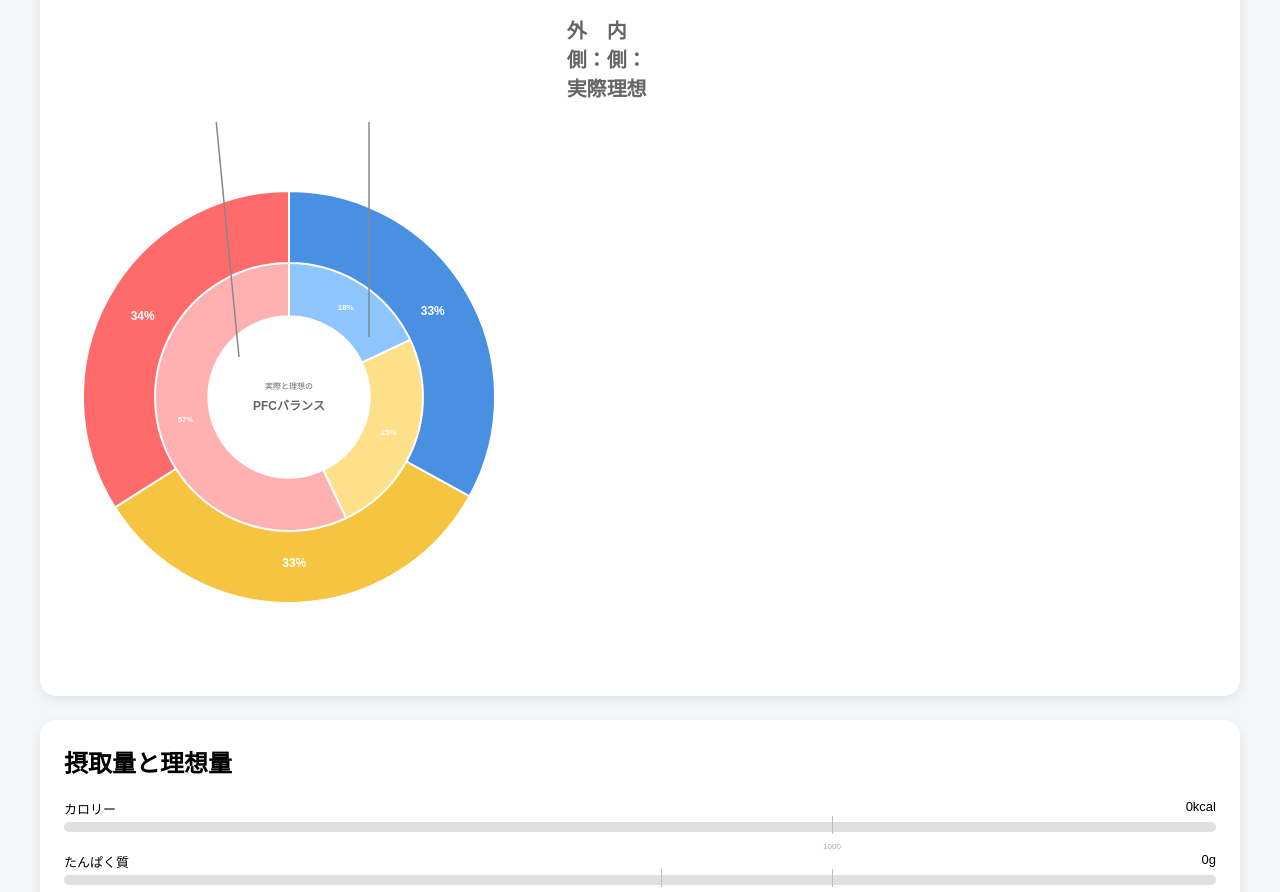
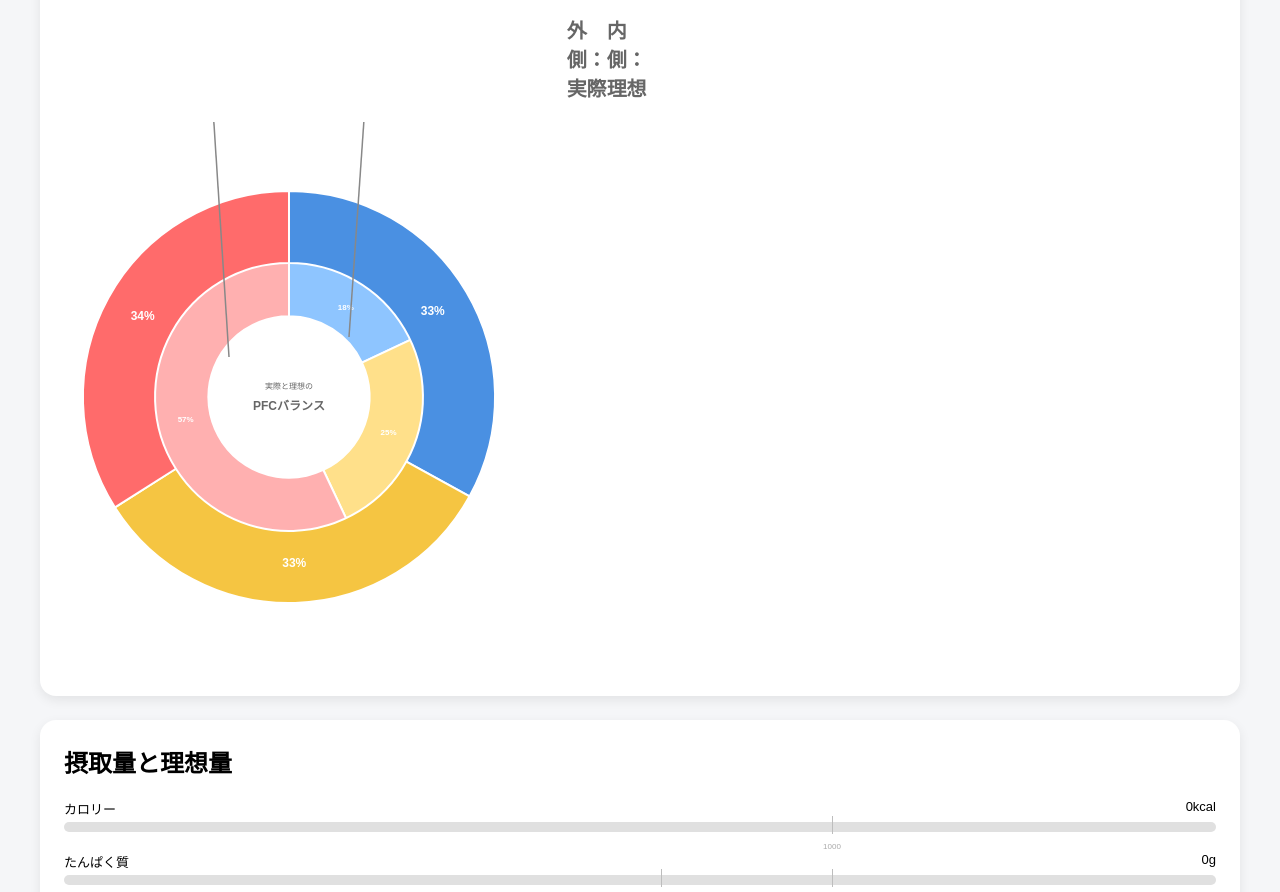
Before and after one commit to rinxxlove/nutrition-app, a website: page src/index.html in a window 1280 px wide. Shown: the part 780-1672 px from the top of the page. Drawn offline with nearby package versions, Linux system fonts and the light colour scheme.

Commit message:
Update index.html

```diff
--- a/src/index.html
+++ b/src/index.html
@@ -659,13 +659,13 @@ ctx.lineWidth = 1.5;
 // 左
 ctx.beginPath();
 ctx.moveTo(centerX - 80, centerY - 350);
-ctx.lineTo(centerX - 50, centerY - 40);
+ctx.lineTo(centerX - 60, centerY - 40);
 ctx.stroke();
 
 // 右
 ctx.beginPath();
 ctx.moveTo(centerX + 80, centerY - 350);
-ctx.lineTo(centerX + 80, centerY - 60);
+ctx.lineTo(centerX + 60, centerY - 60);
 ctx.stroke();
 
   ctx.restore();
```
